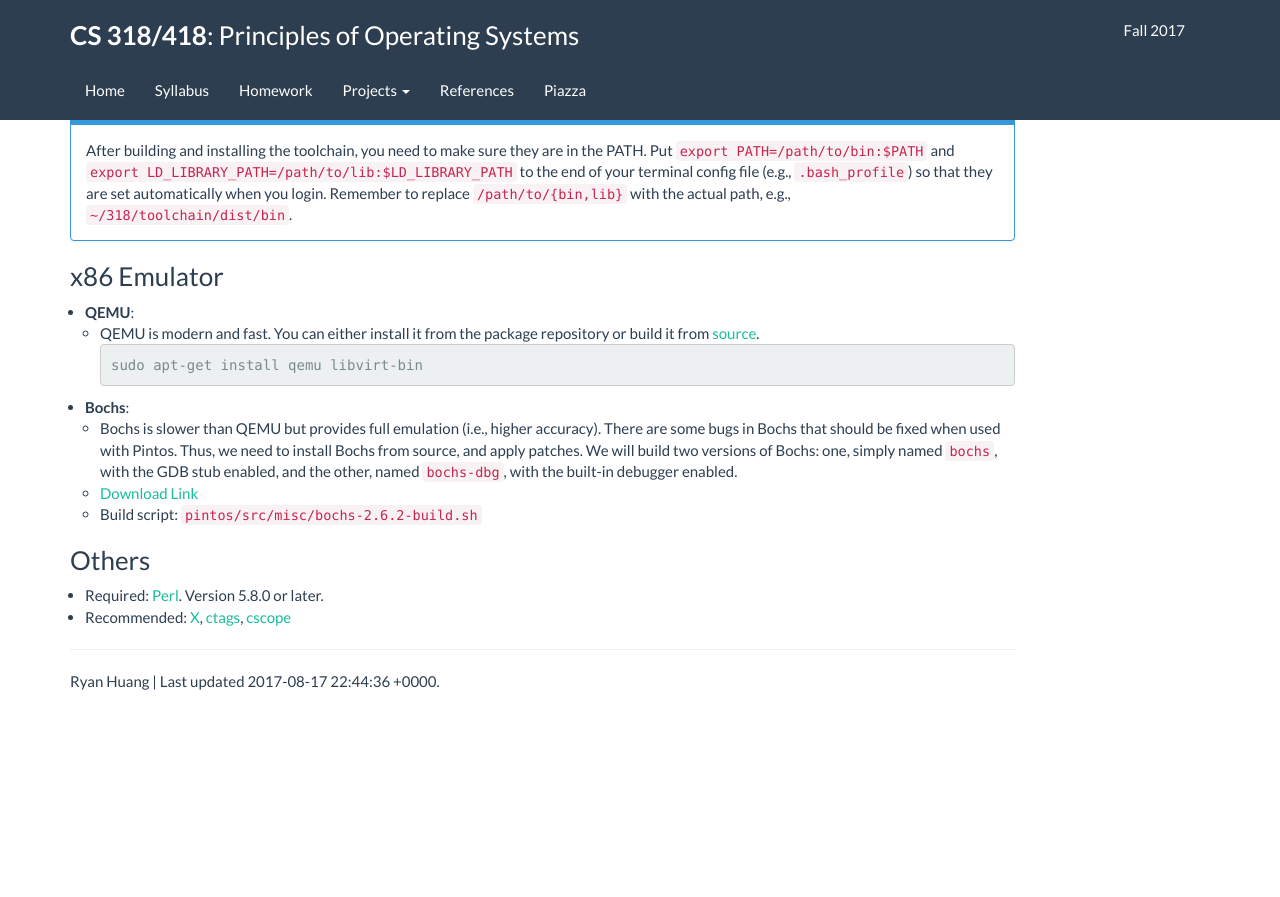
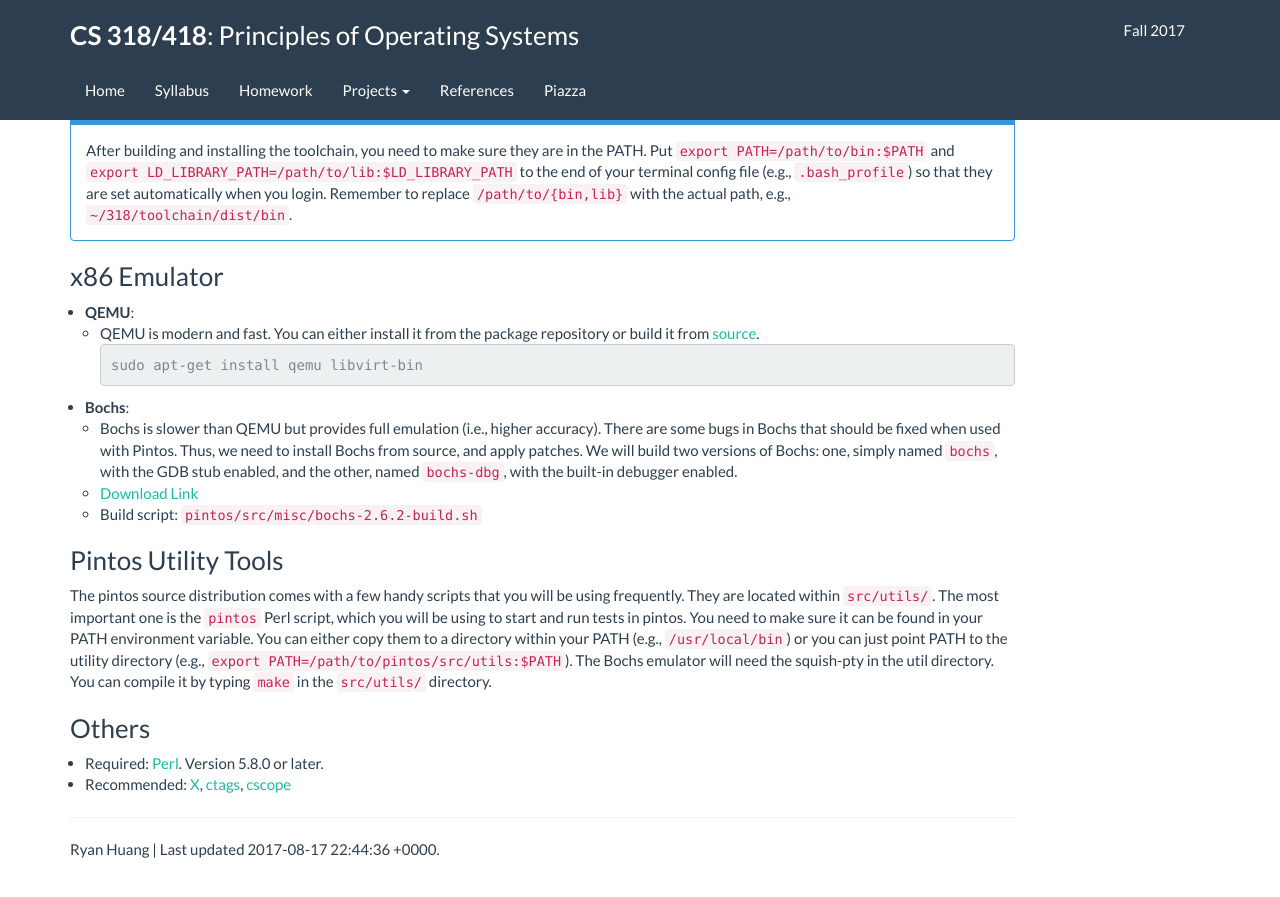
Before and after one commit to flyshark/jhu-cs318.github.io, a Jekyll site: the page built from project/setup.md, in a window 1280 px wide and 900 px high, scrolled down 2103 px. Shown: the top 897 px of the window. Built offline with Jekyll 4.4.1, drawn with Linux system fonts in a browser that asks for light colours; before the commit the page ends 2836 px from its top, so only the background shows below that.

Commit message:
update utils directory setup

```diff
--- a/project/setup.md
+++ b/project/setup.md
@@ -160,6 +160,17 @@ e.g., <code class="highlighter-rogue">~/318/toolchain/dist/bin</code>.
   - [Download Link](https://sourceforge.net/projects/bochs/files/bochs/2.6.2/bochs-2.6.2.tar.gz/download)
   - Build script: `pintos/src/misc/bochs-2.6.2-build.sh`
 
+### Pintos Utility Tools
+The pintos source distribution comes with a few handy scripts that you will be
+using frequently. They are located within `src/utils/`. The most important one is
+the `pintos` Perl script, which you will be using to start and run tests
+in pintos. You need to make sure it can be found in your PATH environment
+variable. You can either copy them to a directory within your PATH (e.g.,
+`/usr/local/bin`) or you can just point PATH to the utility directory
+(e.g., `export PATH=/path/to/pintos/src/utils:$PATH`). The Bochs emulator will
+need the squish-pty in the util directory. You can compile it by typing `make`
+in the `src/utils/` directory.
+
 ### Others
 * Required: [Perl](http://www.perl.org). Version 5.8.0 or later.
 * Recommended: [X](https://www.x.org/wiki), [ctags](http://ctags.sourceforge.net/), [cscope](http://cscope.sourceforge.net/)
```
